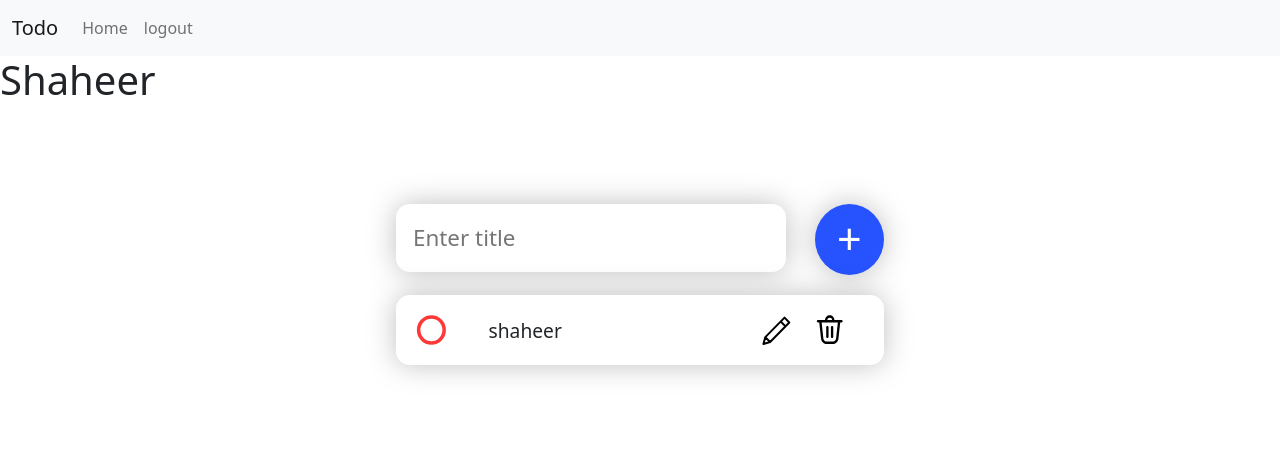
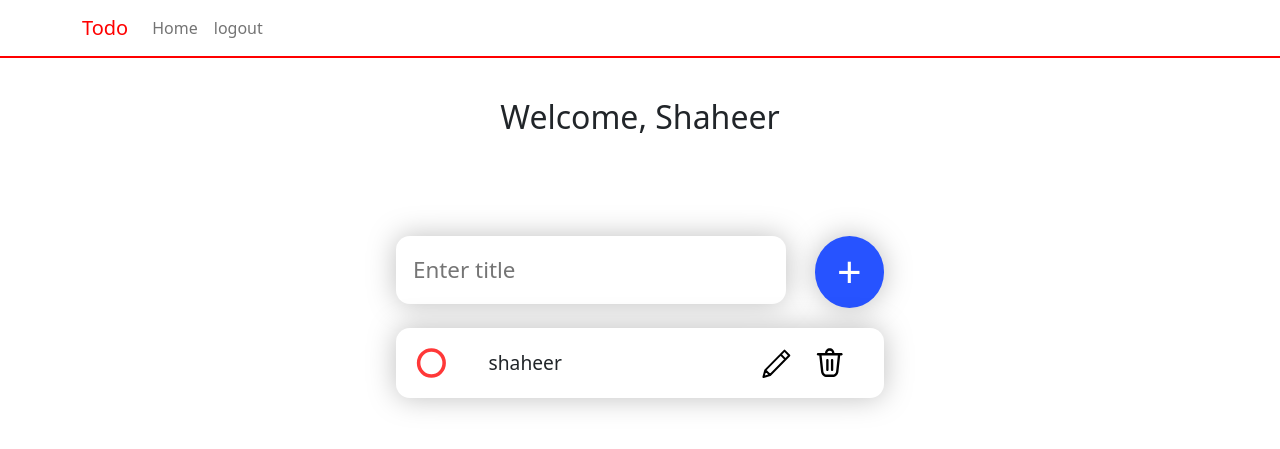
Before and after one commit to developingright/Flask---Todo, a Flask app: page / in a window 1280 px wide. Shown: the top 449 px of the page. Run offline with Flask 2, Linux system fonts and the light colour scheme; a user stored in the database is signed in; data comes from the database, SQL or seed files in the repository; both versions use the stored data as it was after the commit.

Commit message:
Fixed the css for modal

```diff
--- a/sites/static/index.js
+++ b/sites/static/index.js
@@ -16,6 +16,7 @@ modalclose.addEventListener('click',function(){
 // console.log(modalbtn);
 function val(title,id,complete){
     document.getElementById("name").value = title;
+
     document.getElementById("myform").action = `/update/${id}`;;
     if(complete == 1){
         document.getElementById("check").checked = true;
--- a/sites/static/main.css
+++ b/sites/static/main.css
@@ -2,12 +2,18 @@
     margin: 0;
     box-sizing: border-box;
 }
-.container{
+.contains{
     margin: auto;
     margin-top: 100px;
     width: 40%;
     /* height: 100%; */
     /* background-color: blueviolet; */
+}
+.navbar-brand{
+    color: red !important;
+}
+.nav-border{
+    border-bottom: 2px solid red;
 }
 .box{
 
@@ -73,6 +79,9 @@ h3{
 }
 .right img{
     margin-right: 1.2em;
+}
+.intro{
+   margin-top: 40px;
 }
 .subs{
 
@@ -147,8 +156,8 @@ h3{
 .modal h2{
 
 
-    /* margin-top: 30px;
-    margin-bottom: 10px; */
+    margin-top: 30px;
+    margin-bottom: 10px;
 }
 .modal input{
     outline: 0;
@@ -157,6 +166,9 @@ h3{
     filter: drop-shadow(0px 0px 14px rgba(0, 0, 0, 0.2));
     border-radius: 10px;
     width:60%;
+}
+.modal label{
+    margin: 10px 0;
 }
 .login-form{
 
--- a/sites/templates/base.html
+++ b/sites/templates/base.html
@@ -9,8 +9,9 @@
     <title>{% block title %} Todo - Home {% endblock %}</title>
 </head>
 <body>
-    <nav class="navbar navbar-expand-lg navbar-light bg-light">
-        <div class="container-fluid">
+
+    <nav class="navbar navbar-expand-lg navbar-light nav-border">
+        <div class="container">
           <a class="navbar-brand" href="#">Todo</a>
           <button class="navbar-toggler" type="button" data-bs-toggle="collapse" data-bs-target="#navbarNavDropdown" aria-controls="navbarNavDropdown" aria-expanded="false" aria-label="Toggle navigation">
             <span class="navbar-toggler-icon"></span>
--- a/sites/templates/index.html
+++ b/sites/templates/index.html
@@ -2,9 +2,9 @@
 {% block title %} Home{% endblock %}
 
 {% block content %}
-    <h1>{{ user.first_name}}</h1>
+    <h2 class="intro" align="center">Welcome, {{ user.first_name}}</h2>
 
-    <div class="container">
+    <div class="container contains">
         <div class="search">
             <form  method="POST">
                 <input type="text" name="title" id="title" placeholder="Enter title">
```
Also changed, not shown: sites/database.db.
